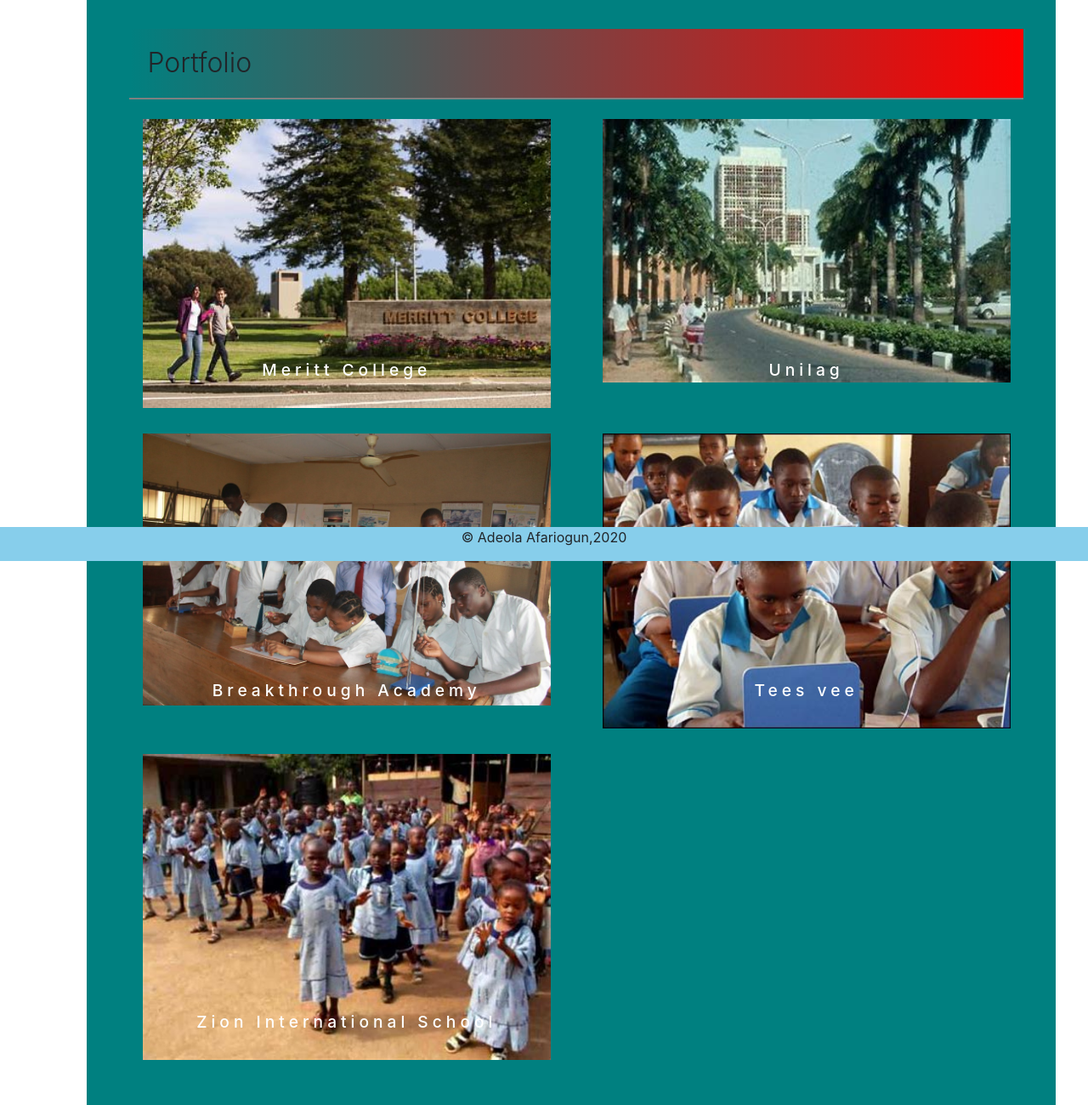
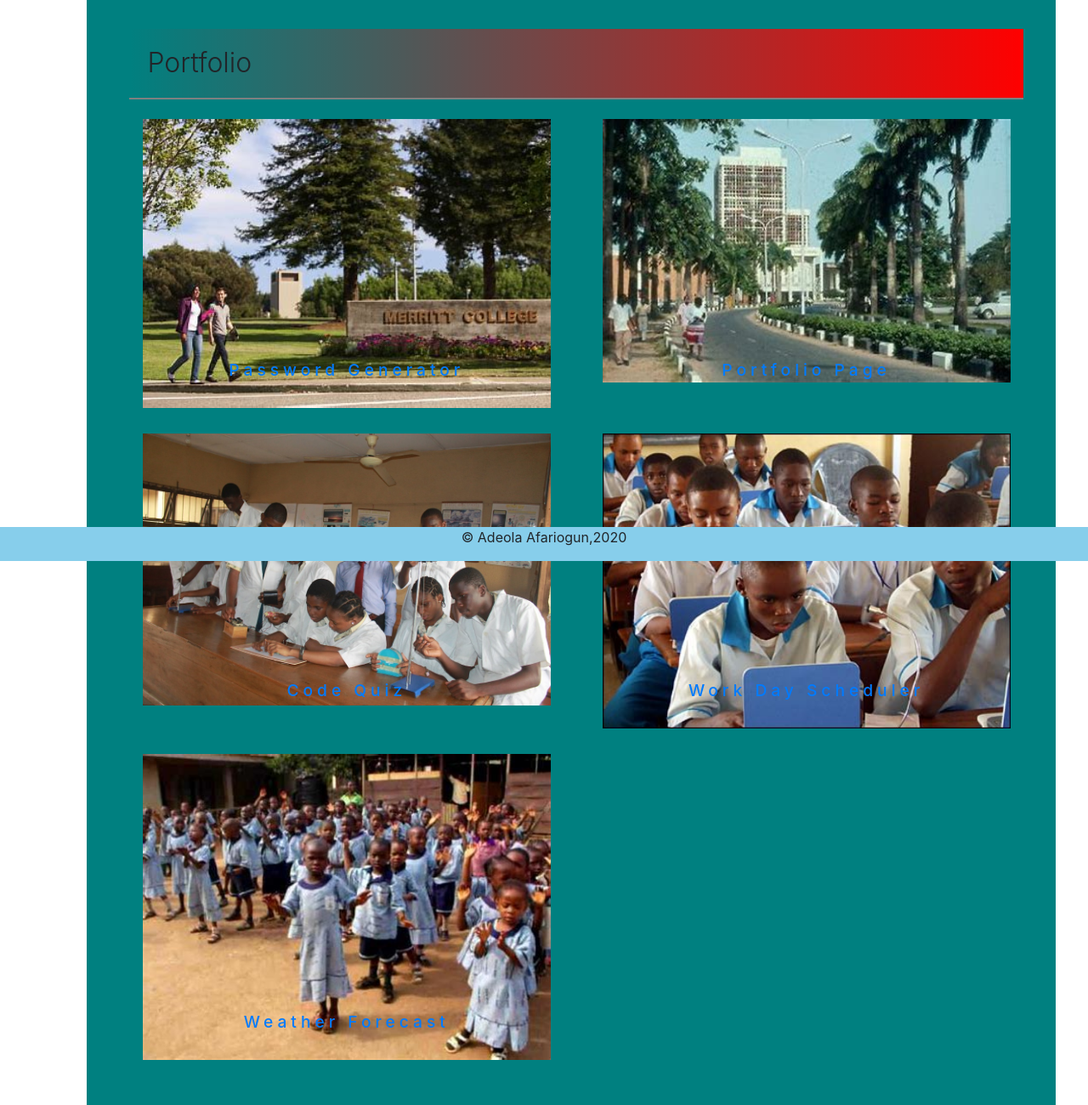
Before and after one commit to adeola55/updated-portfolio, a plain HTML site: page portfolio.html in a window 1280 px wide. Shown: the part 140-1440 px from the top of the page at 85% size. Drawn offline with nearby package versions, Linux system fonts and the light colour scheme.

Commit message:
added links to all completed homeworks

```diff
--- a/portfolio.html
+++ b/portfolio.html
@@ -40,28 +40,29 @@
         </div>
         <div class="row">
             <div class="col-md-6">
-                <img height="700" width="650" alt="portfolio image" class="portfolioimage img-fluid" src="./assets/images/merit.jpg"/>
-                <h5 class="carousel-caption portfolioheading"> Meritt College</h5>
+                <a href="https://adeola55.github.io/homework03/" target="_blank"><img height="700" width="650" alt="portfolio image" class="portfolioimage img-fluid" src="./assets/images/merit.jpg"/></a>
+                <h5 class="carousel-caption portfolioheading"><a href="https://github.com/adeola55/homework03" target="_blank">Password Generator</a></h5>
+
             </div>
             <div class="col-md-6">
-                <img height="700" width="600" alt="portfolio image" class="portfolioimage img-fluid" src="./assets/images/unilag.jpg"/>
-                <h5 class="carousel-caption portfolioheading">Unilag</h5>
+                <a href="https://adeola55.github.io/homework02/" target="_blank"><img height="700" width="600" alt="portfolio image" class="portfolioimage img-fluid" src="./assets/images/unilag.jpg"/></a>
+                <h5 class="carousel-caption portfolioheading"><a href="https://github.com/adeola55/homework02" target="_blank">Portfolio Page</a></h5>
             </div>
         </div>
         <div class="row">
             <div class="col-md-6">
-                <img height="700" width="650" alt="portfolio image" class="portfolioimage img-fluid" src="./assets/images/breakthrough.jpg"/>
-                <h5 class="carousel-caption portfolioheading">Breakthrough Academy</h5>
+                <a href="https://adeola55.github.io/homework04/" target="_blank"><img height="700" width="650" alt="portfolio image" class="portfolioimage img-fluid" src="./assets/images/breakthrough.jpg"/></a>
+                <h5 class="carousel-caption portfolioheading"><a href="https://github.com/adeola55/homework04" target="_blank">Code Quiz</a></h5>
             </div>
             <div class="col-md-6">
-                <img height="700" width="650" alt="portfolio image" class="portfolioimage img-fluid" src="./assets/images/teevee.jpg"/>
-                <h5 class="carousel-caption portfolioheading"> Tees vee</h5>
+                <a href="https://adeola55.github.io/homework05/" target="_blank"><img height="700" width="650" alt="portfolio image" class="portfolioimage img-fluid" src="./assets/images/teevee.jpg"/></a>
+                <h5 class="carousel-caption portfolioheading"><a href="https://github.com/adeola55/homework05" target="_blank">Work Day Scheduler</a></h5>
             </div>
         </div>
         <div class="row">
             <div class="col-md-6">
-                <img height="700" width="650" alt="portfolio image" class="portfolioimage img-fluid" src="./assets/images/zioninter.jpg"/>
-                <h5 class="carousel-caption portfolioheading">Zion International School</h5>
+                <a href="https://adeola55.github.io/homework06/" target="_blank"><img height="700" width="650" alt="portfolio image" class="portfolioimage img-fluid" src="./assets/images/zioninter.jpg"/></a>
+                <h5 class="carousel-caption portfolioheading"><a href="https://github.com/adeola55/homework06" target="_blank">Weather Forecast</a></h5>
             </div>
             <div class="col-md-6">
             </div>
```
